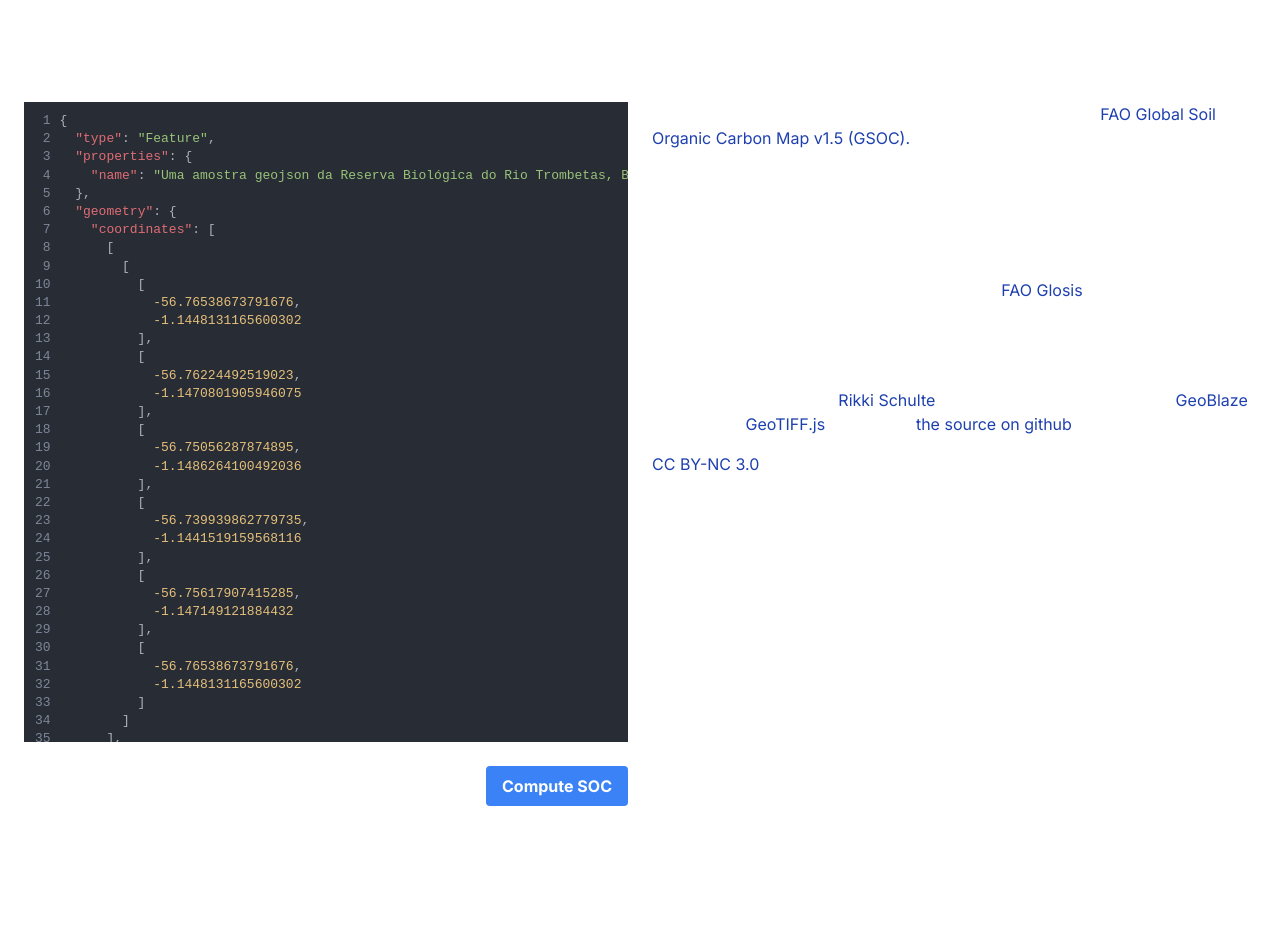
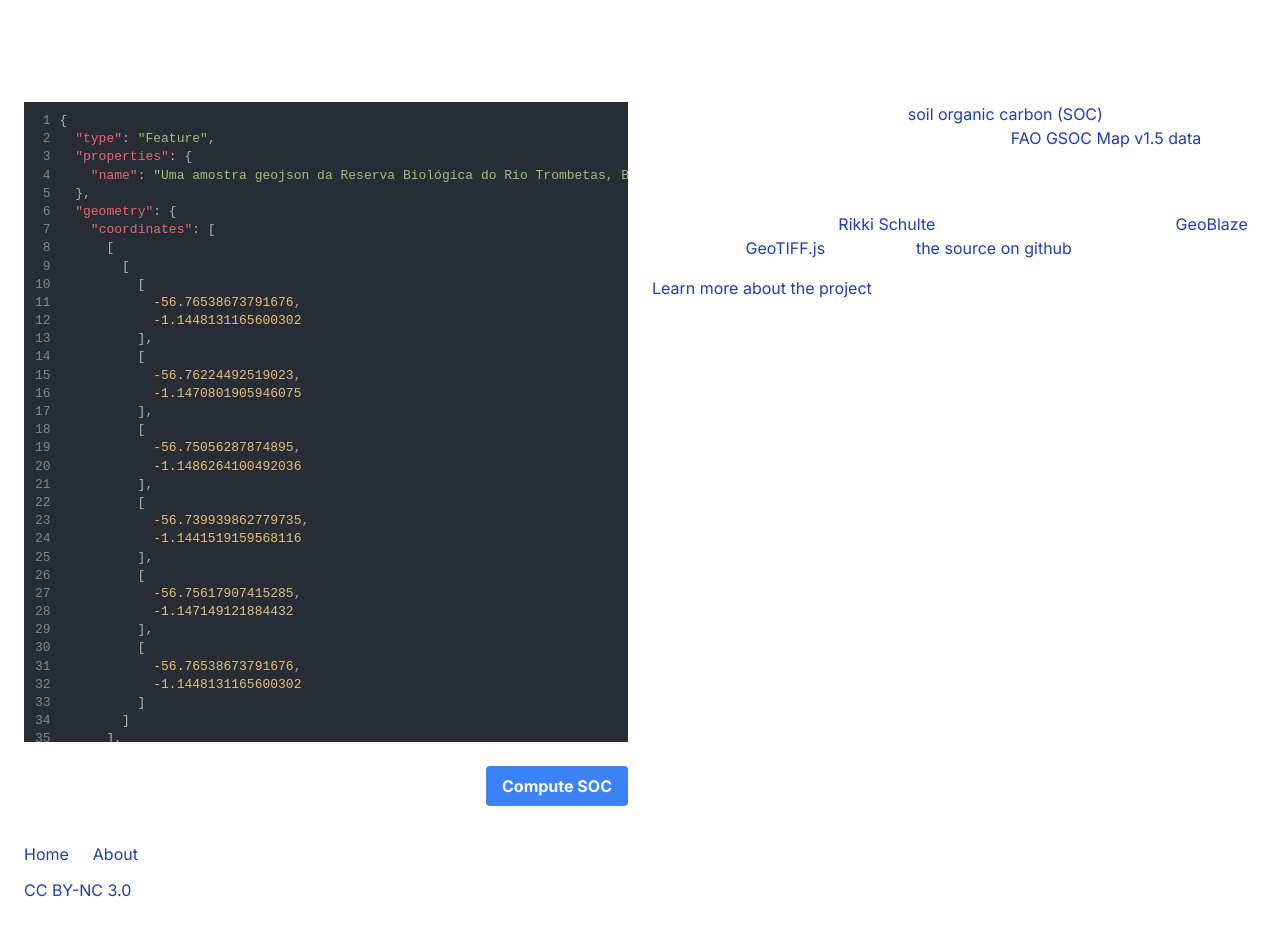
Before and after one commit to acao/geoblaze-gsoc, a Next.js app: page / in a window 1280 px wide. Shown: the top 936 px of the page. Before the commit the page ends 854 px from the top, so only its background shows below. Built offline with nearby package versions, Linux system fonts and the light colour scheme.

Commit message:
seperate about page, nav, more styling

```diff
--- a/next.config.js
+++ b/next.config.js
@@ -1,11 +1,10 @@
-
 /** @type {import('next').NextConfig} */
 const nextConfig = {
   reactStrictMode: false,
   experimental: {
-    turbo: true,
+    turbo: {},
     // urlImports: ['https://cdn.skypack.dev'],
-    optimisticClientCache: true
+    optimisticClientCache: true,
   },
   async rewrites() {
     return [
@@ -21,7 +20,6 @@ const nextConfig = {
   //   defaultLocale: 'en',
   //   locales: ['en', 'de', 'fr', 'pr'],
   // },
-
 };
 
 module.exports = nextConfig;
--- a/src/app/components/About.tsx
+++ b/src/app/about/page.tsx
@@ -1,9 +1,11 @@
-export const About = () => (
+import { FAOGSOCSourceLink } from "../constants";
+
+const About = () => (
   <div>
     <h2>About</h2>
     <p className="mt-6">
       The source data used for this computation comes from the{" "}
-      <a href="https://data.apps.fao.org/glosis/?share=f-e6875d44-d798-4e9a-b84b-48916cf9e4d8">
+      <a href={FAOGSOCSourceLink}>
         FAO Global Soil Organic Carbon Map v1.5 (GSOC).
       </a>
     </p>
@@ -19,17 +21,7 @@ export const About = () => (
       <a href="https://data.apps.fao.org/glosis/">FAO Glosis</a> tool
       doesn&apos;t do, and the moment they do I will take this project down.
     </p>
-    <h2>Credits</h2>
-    <p>
-      The tool was created by <a href="https://rikki.dev">Rikki Schulte</a> for
-      fun and for the earth, using <a href="https://geoblaze.io/">GeoBlaze</a>,
-      powered by <a href="https://geotiffjs.github.io/">GeoTIFF.js</a>. Check
-      out{" "}
-      <a href="https://github.com/acao/geoblaze-gsoc">the source on github</a>
-    </p>
-    <p>
-      <a href="https://creativecommons.org/licenses/by-nc/3.0/">CC BY-NC 3.0</a>
-      &nbsp;&copy;&nbsp;Rikki Schulte&nbsp;
-    </p>
   </div>
 );
+
+export default About
--- a/src/app/components/GeoJSONEditor.tsx
+++ b/src/app/components/GeoJSONEditor.tsx
@@ -4,7 +4,11 @@ import { EditorView, lineNumbers, keymap } from "@codemirror/view";
 import { history } from "@codemirror/commands";
 import { vscodeKeymap } from "@replit/codemirror-vscode-keymap";
 import { autocompletion, closeBrackets } from "@codemirror/autocomplete";
-import { bracketMatching, syntaxHighlighting, codeFolding } from "@codemirror/language";
+import {
+  bracketMatching,
+  syntaxHighlighting,
+  codeFolding,
+} from "@codemirror/language";
 import { oneDarkHighlightStyle, oneDark } from "@codemirror/theme-one-dark";
 import { json, jsonParseLinter } from "@codemirror/lang-json";
 import { linter } from "@codemirror/lint";
@@ -36,8 +40,8 @@ export const GeoJSONEditor = ({
         linter(jsonParseLinter()),
         keymap.of(vscodeKeymap),
         codeFolding({
-            placeholderText: '...'
-        })
+          placeholderText: "...",
+        }),
       ],
     });
 
@@ -51,5 +55,10 @@ export const GeoJSONEditor = ({
       view.destroy();
     };
   }, []);
-  return <div id="editor" />;
+  return (
+    <>
+      {!isLoaded && <div className="h-[80vh]">Loading GeoJSON editor...</div>}
+      <div id="editor" />
+    </>
+  );
 };
--- a/src/app/constants.ts
+++ b/src/app/constants.ts
@@ -45,3 +45,5 @@ export const defaultGeo = JSON.stringify(
   null,
   2
 );
+
+export const FAOGSOCSourceLink ="https://data.apps.fao.org/glosis/?share=f-e6875d44-d798-4e9a-b84b-48916cf9e4d8"
--- a/src/app/layout.tsx
+++ b/src/app/layout.tsx
@@ -1,21 +1,56 @@
-import './globals.css'
-import { Inter } from 'next/font/google'
+import "./globals.css";
+import { headers } from "next/headers";
+import { Inter } from "next/font/google";
+import Link from "next/link";
 
-const inter = Inter({ subsets: ['latin'] })
+const inter = Inter({ subsets: ["latin"] });
 
 export const metadata = {
-  title: 'GeoBlaze GSOC Estimator',
-  description: 'Performs a simple raster analysis to predict Soil Organic Carbon using FAO data',
-}
+  title: "GeoBlaze GSOC Estimator",
+  description:
+    "Performs a simple raster analysis to predict Soil Organic Carbon using FAO data",
+};
 
 export default function RootLayout({
   children,
 }: {
-  children: React.ReactNode
+  children: React.ReactNode;
 }) {
+  const headersList = headers();
+  // bah this only works for SSR anyways
+  const path = headersList.get("x-pathname");
   return (
     <html lang="en">
-      <body className={inter.className}>{children}</body>
+      <body className={`${inter.className} App p-6`}>
+        <main>{children}</main>
+        <footer>
+          <nav>
+            <ul className="list-none">
+              <li
+                className={`inline-block p-3 pl-0 ${
+                  path === "/" && "font-bold"
+                }`}
+              >
+                {" "}
+                <Link href="/">Home</Link>
+              </li>
+              <li
+                className={`inline-block p-3 ${
+                  path === "/about" && "font-bold"
+                }`}
+              >
+                <Link href="/about">About</Link>
+              </li>
+            </ul>
+          </nav>
+          <p>
+            <a href="https://creativecommons.org/licenses/by-nc/3.0/">
+              CC BY-NC 3.0
+            </a>
+            &nbsp;&copy;&nbsp;Rikki Schulte&nbsp;
+          </p>
+        </footer>
+      </body>
     </html>
-  )
+  );
 }
--- a/src/app/page.tsx
+++ b/src/app/page.tsx
@@ -4,12 +4,12 @@ import { useRef, useState } from "react";
 // todo: finish types PR
 // @ts-expect-error
 import { mean, parse } from "geoblaze";
-import { GSOCMapTiffUrl, defaultGeo } from "./constants";
+import { FAOGSOCSourceLink, GSOCMapTiffUrl, defaultGeo } from "./constants";
 import { MultiPolygon, Polygon, area } from "@turf/turf";
 import { DataTable } from "./components/DataTable";
 import geoPolygonNormalizer from "./lib/geoPolygonNormalizer";
-import { About } from "./components/About";
 import { GeoJSONEditor } from "./components/GeoJSONEditor";
+import Link from "next/link";
 
 const m2ToHa = (m2: number): number => m2 * 0.0001;
 
@@ -93,7 +93,7 @@ export default function Home() {
   };
 
   return (
-    <div className="App m-6 grid md:grid-cols-2 md:grid-rows-1 md:gap-6 gap-0 grid-cols-1">
+    <div className="grid md:grid-cols-2 md:grid-rows-1 md:gap-6 gap-0 grid-cols-1">
       <div>
         <h2>Enter GeoJSON Feature/Geometry</h2>
         <div className="mt-6 mb-6">
@@ -133,7 +133,32 @@ export default function Home() {
             <DataTable data={data} />
           </div>
         )}
-        <About />
+        <div>
+          <h2>About</h2>
+          <div className="mt-6">
+          <p>
+            This tool computes the estimated{" "}
+            <a href="https://en.wikipedia.org/wiki/Soil_carbon#Organic_carbon">
+              soil organic carbon (SOC)
+            </a>{" "}
+            for any area of interest (under 100 hectares for now) using the{" "}
+            <a href={FAOGSOCSourceLink}>FAO GSOC Map v1.5 data</a>
+          </p>
+          <h2>Credits</h2>
+          <p>
+            The tool was created by{" "}
+            <a href="https://rikki.dev">Rikki Schulte</a> for fun and for the
+            earth, using <a href="https://geoblaze.io/">GeoBlaze</a>, powered by{" "}
+            <a href="https://geotiffjs.github.io/">GeoTIFF.js</a>. Check out{" "}
+            <a href="https://github.com/acao/geoblaze-gsoc">
+              the source on github
+            </a>
+          </p>
+          <p>
+            <Link href="/about">Learn more about the project</Link>
+          </p>
+          </div>
+        </div>
       </div>
     </div>
   );
```
Also changed, not shown: src/middleware.ts (added, +19 -0 lines). Lines whose indentation alone changed are shown as unchanged.
